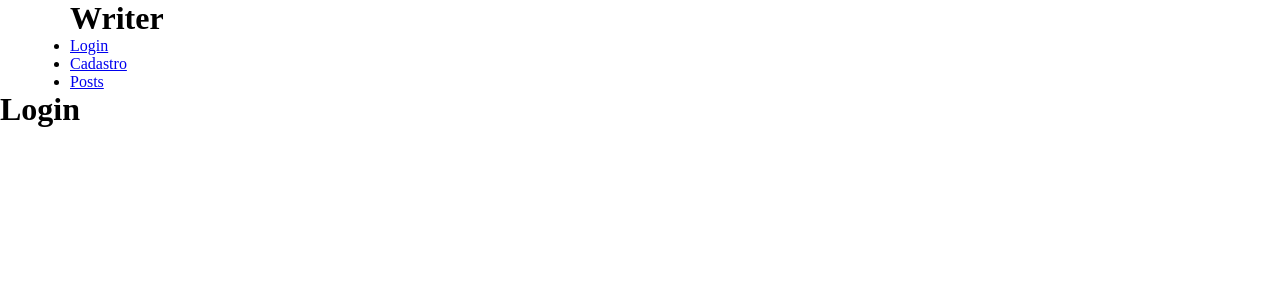
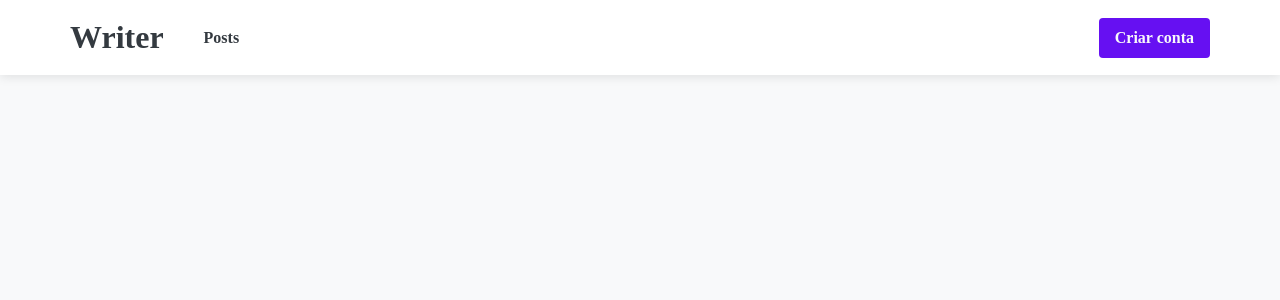
Before and after one commit to luan11/writer, a React (Create React App) app: page / in a window 1280 px wide. Shown: the top 300 px of the page. Built offline with nearby package versions, Linux system fonts and the light colour scheme; a web font is replaced by a local one.

Commit message:
Feat: header

```diff
--- a/src/App.tsx
+++ b/src/App.tsx
@@ -26,9 +26,9 @@ function App() {
         <Header />
         <Content>
           <Switch>
-            <Route path="/" component={Login} />
-            <Route path="/sign-up" component={SignUp} />
-            <ProtectedRoute path="/posts" component={Posts} />
+            <Route exact path="/" component={Login} />
+            <Route exact path="/sign-up" component={SignUp} />
+            <ProtectedRoute exact path="/posts" component={Posts} />
           </Switch>
         </Content>
       </Router>
--- a/src/components/Content/index.tsx
+++ b/src/components/Content/index.tsx
@@ -1,4 +1,6 @@
 import { ReactNode } from "react";
+
+import { Container } from './styles';
 
 type ContentProps = {
   children: ReactNode;
@@ -6,8 +8,8 @@ type ContentProps = {
 
 export function Content({ children }: ContentProps) {
   return (
-    <>
+    <Container>
       {children}
-    </>
+    </Container>
   );
 }
--- /dev/null
+++ b/src/components/Content/styles.ts
@@ -0,0 +1,8 @@
+import styled from 'styled-components';
+
+export const Container = styled.div`
+  height: calc(100vh - 75px);
+  display: flex;
+  flex-direction: column;
+  padding: 50px 0;
+`;
--- a/src/components/Header/index.tsx
+++ b/src/components/Header/index.tsx
@@ -1,17 +1,35 @@
 import { NavLink } from 'react-router-dom';
 
+import useAuthContext from './../../hooks/useAuthContext';
+
+import { Container, Nav, MyNavLink } from './styles';
+
 export function Header() {
+  const { state, actions } = useAuthContext();
+
+  const { authenticated } = state;
+
   return (
-    <div className="container">
-      <h1>Writer</h1>
+    <Container>
+      <div className="container">
+        <h1><NavLink to="/">Writer</NavLink></h1>
 
-      <nav>
-        <ul>
-          <li><NavLink to="/" exact>Login</NavLink></li>
-          <li><NavLink to="/sign-up" exact>Cadastro</NavLink></li>
-          <li><NavLink to="/posts" exact>Posts</NavLink></li>
-        </ul>
-      </nav>
-    </div>
+        <Nav>
+          <MyNavLink activeClassName="active" to="/posts" exact>Posts</MyNavLink>
+          {
+            authenticated
+            && <MyNavLink activeClassName="active" to="/posts/new" exact>Criar Post</MyNavLink>
+          }
+        </Nav>
+
+        <Nav>
+          {
+            authenticated
+              ? <button className="btn error" type="button" onClick={actions.logout}>Logout</button>
+              : <NavLink className="btn" to="/sign-up" exact>Criar conta</NavLink>
+          }
+        </Nav>
+      </div>
+    </Container>
   );
 }
--- /dev/null
+++ b/src/components/Header/styles.ts
@@ -0,0 +1,67 @@
+import styled from 'styled-components';
+
+import { NavLink } from 'react-router-dom';
+
+export const Container = styled.header`
+  background: #FFF;
+  width: 100%;
+  position: relative;
+  box-shadow: 0 2px 10px rgba(0, 0, 0, 0.10);
+  height: 75px;
+  overflow: hidden;
+
+  >.container {
+    display: flex;
+    align-items: center;
+    height: 100%;
+
+    >h1 {
+      margin: 0;
+    }
+  }
+`;
+
+export const Nav = styled.nav`
+  display: flex;
+  align-items: center;
+  height: 100%;
+  margin-left: auto;
+
+  &:first-of-type {
+    margin-left: 2rem;
+  }
+`;
+
+export const MyNavLink = styled(NavLink)`
+  height: 100%;
+  display: flex;
+  align-items: center;
+  padding: 0 0.5rem;
+  position: relative;
+  font-weight: 600;
+
+  &::after {
+    content: '';
+    position: absolute;
+    left: 0;
+    bottom: 0;
+    height: 4px;
+    width: 100%;
+    background: var(--indigo);
+    transition: transform .30s ease-in-out;
+    transform: translateY(100%);
+  }
+
+  &:hover,
+  &.active {
+    color: var(--indigo);
+
+    &::after {
+      transform: translateY(0);
+    }
+  }
+
+  &:not(:last-child) {
+    margin-right: 1rem;
+  }
+`;
--- a/src/contexts/AuthContext/build-actions.ts
+++ b/src/contexts/AuthContext/build-actions.ts
@@ -1,3 +1,6 @@
+import { TOKEN_KEY } from '.';
+import api from './../../services/api';
+
 import * as actionTypes from './action-types';
 
 type DispatchProps = {
@@ -7,10 +10,27 @@ type DispatchProps = {
 
 type Dispatch = (props: DispatchProps) => void;
 
+export type LoginProps = {
+  token: string;
+  authenticated: boolean;
+};
+
 export function buildActions(dispatch: Dispatch) {
   return {
-    login: (payload: {}) => dispatch({ type: actionTypes.LOGIN, payload }),
-    logout: () => dispatch({ type: actionTypes.LOGOUT }),
+    login: (payload: LoginProps) => {
+      api.interceptors.request.use(async config => {
+        config.headers.Authorization = `Bearer ${payload.token}`;
+
+        return config;
+      });
+
+      dispatch({ type: actionTypes.LOGIN, payload });
+    },
+    logout: () => {
+      localStorage.removeItem(TOKEN_KEY);
+
+      dispatch({ type: actionTypes.LOGOUT })
+    },
     setLoading: () => dispatch({ type: actionTypes.SET_LOADING }),
     setLoaded: () => dispatch({ type: actionTypes.SET_LOADED }),
   };
--- a/src/contexts/AuthContext/index.tsx
+++ b/src/contexts/AuthContext/index.tsx
@@ -1,10 +1,10 @@
-import { createContext, ReactNode, useReducer, useRef } from 'react';
+import { createContext, ReactNode, useEffect, useReducer, useRef } from 'react';
 
-import { buildActions } from './build-actions';
+import { buildActions, LoginProps } from './build-actions';
 import { reducer } from './reducer';
 
 export type AuthContextData = {
-  token: string|null;
+  token: string | null;
   authenticated: boolean;
   loading: boolean;
 };
@@ -15,9 +15,16 @@ export const initialState: AuthContextData = {
   loading: false
 };
 
+type Actions = {
+  login: (payload: LoginProps) => void;
+  logout: () => void;
+  setLoading: () => void;
+  setLoaded: () => void;
+};
+
 type AuthContextProps = {
   state: AuthContextData;
-  actions: {};
+  actions: Actions;
 };
 
 export const AuthContext = createContext({} as AuthContextProps);
@@ -26,9 +33,26 @@ type AuthContextProviderProps = {
   children: ReactNode;
 };
 
+export const TOKEN_KEY = '@writer-Token';
+
+function getToken() {
+  return localStorage.getItem(TOKEN_KEY);
+}
+
 export function AuthContextProvider({ children }: AuthContextProviderProps) {
   const [state, dispatch] = useReducer(reducer, initialState);
   const actions = useRef(buildActions(dispatch));
+
+  useEffect(() => {
+    const token = getToken();
+
+    if (token) {
+      actions.current.login({
+        token: token,
+        authenticated: true
+      });
+    }
+  }, []);
 
   return (
     <AuthContext.Provider value={{
--- a/src/pages/Login/index.tsx
+++ b/src/pages/Login/index.tsx
@@ -1,5 +1,7 @@
 export function Login() {
   return (
-    <h1>Login</h1>
+    <div className="container">
+
+    </div>
   );
 }
--- a/src/theme/globalStyle.ts
+++ b/src/theme/globalStyle.ts
@@ -8,11 +8,33 @@ const GlobalStyle = createGlobalStyle`
 	}
 
 	:root {
-
+    --blue: #007bff;
+    --indigo: #6610f2;
+    --purple: #6f42c1;
+    --pink: #e83e8c;
+    --red: #dc3545;
+    --orange: #fd7e14;
+    --yellow: #ffc107;
+    --green: #28a745;
+    --teal: #20c997;
+    --cyan: #17a2b8;
+    --white: #fff;
+    --gray: #6c757d;
+    --gray-dark: #343a40;
+    --primary: #007bff;
+    --secondary: #6c757d;
+    --success: #28a745;
+    --info: #17a2b8;
+    --warning: #ffc107;
+    --danger: #dc3545;
+    --light: #f8f9fa;
+    --dark: #343a40;
 	}
 
   body {
     font-family: 'Noto Serif JP', serif;
+    background: var(--light);
+    color: var(--dark);
   }
 
   h1,
@@ -22,6 +44,17 @@ const GlobalStyle = createGlobalStyle`
   h5,
   h6 {
     font-family: 'Averia Serif Libre', cursive;
+    color: #000;
+  }
+
+  a {
+    text-decoration: none;
+    color: var(--dark);
+    transition: color .45s;
+
+    &:hover {
+      color: var(--indigo);
+    }
   }
 
 	.container {
@@ -48,6 +81,42 @@ const GlobalStyle = createGlobalStyle`
 			width: 1320px;
 		}
 	}
+
+  input,
+  select,
+  textarea,
+  button {
+    font-family: 'Noto Serif JP', serif;
+    font-size: 0.95rem;
+  }
+
+  button {
+    cursor: pointer;
+  }
+
+  .btn {
+    border-radius: 4px;
+    padding: 0.50rem 1rem;
+    border: 0;
+    background: var(--indigo);
+    color: var(--light);
+    font-weight: 600;
+    line-height: 150%;
+    transition: all .35s;
+
+    &:hover {
+      color: var(--light);
+      background: var(--purple);
+    }
+
+    &.error {
+      background: var(--red);
+
+      &:hover {
+        opacity: 0.85;
+      }
+    }
+  }
 `;
 
 export default GlobalStyle;
```
